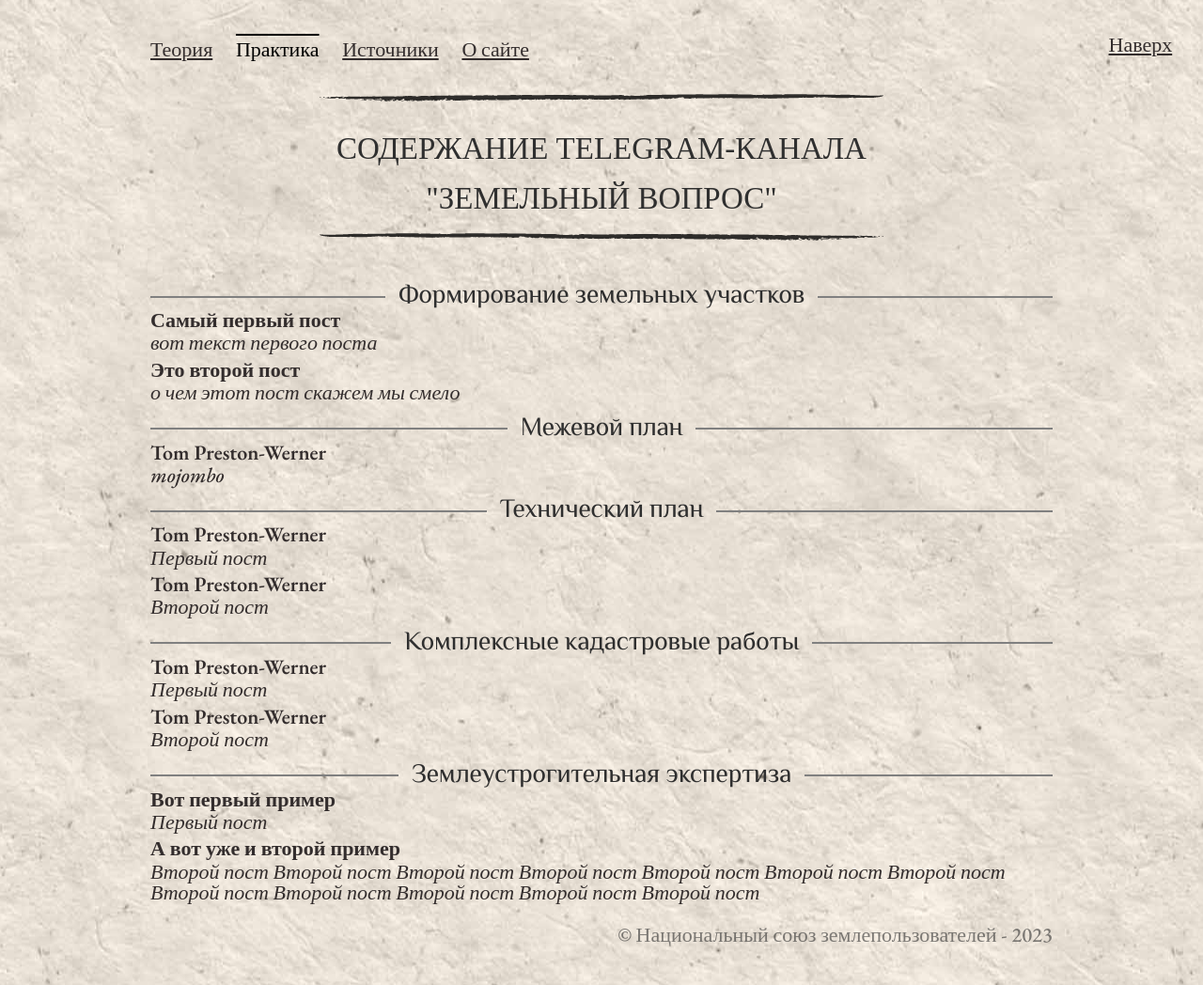
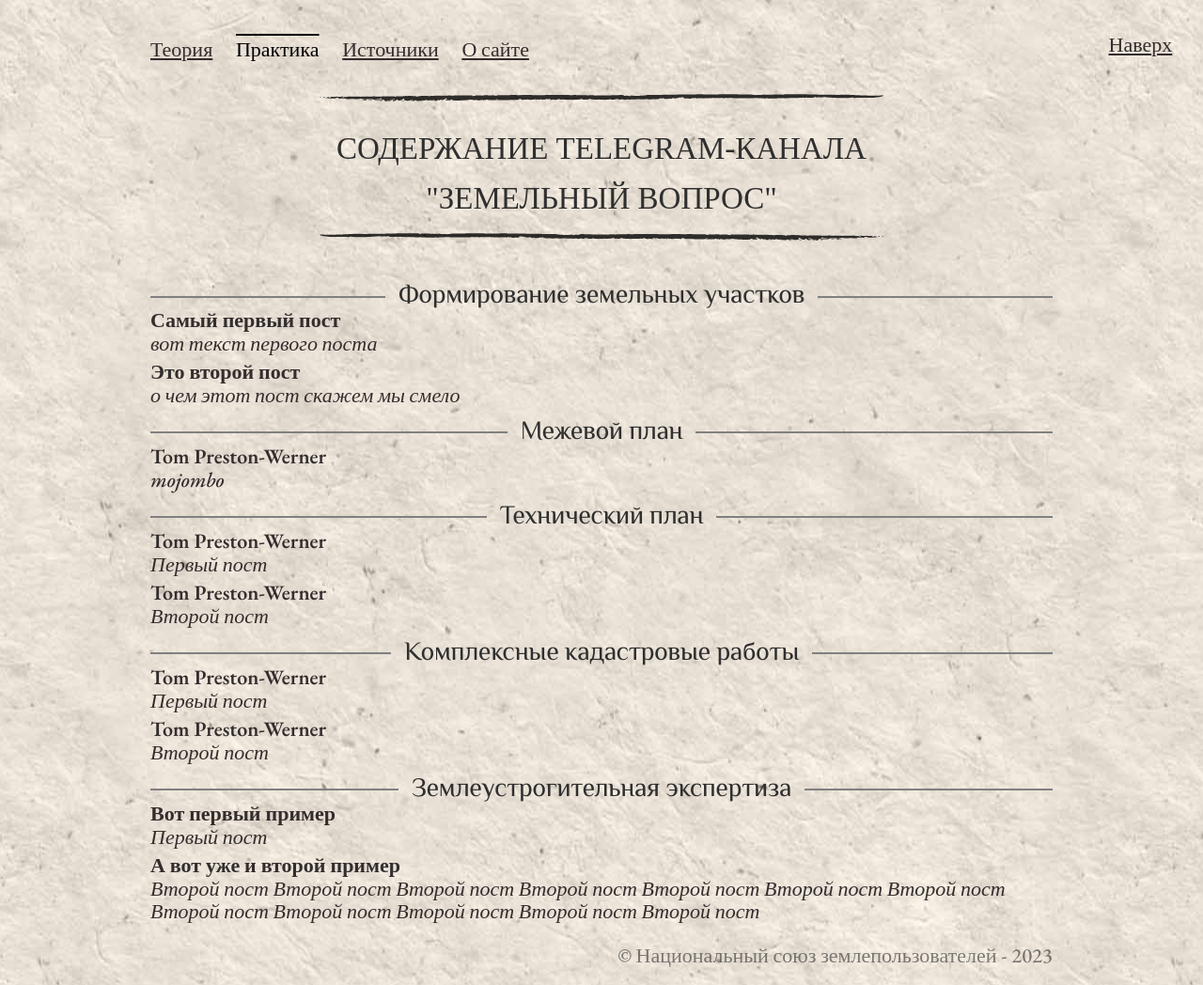
Before and after one commit to SergSi/land-use-art, a Jekyll site: the page built from pages/docs.md, in a window 1280 px wide. Shown: the whole page at 94% size. Built offline with Jekyll 4.4.1, drawn with Linux system fonts in a browser that asks for light colours; some web fonts are replaced.

Commit message:
Update list_posts.html

```diff
--- a/_includes/list_posts.html
+++ b/_includes/list_posts.html
@@ -7,8 +7,8 @@
 {% for point in org.posts %}
   <a href="https://t.me/c/1929818077/{{ point.link }}" target="blank" class="link">
    <p style="line-height: 1em; font-weight: 600; margin-bottom: 0.1em;">{{ point.title }} </p>
-   <div style="margin-bottom: 0.3em; line-height: 1.4em;" class="left">
-    {% if point.sum %}<p style="font-style: italic; margin-bottom: 0.3em; line-height: 1em;">{{ point.sum | truncatewords:25 }}{% else %}{{ point.content | truncatewords:25 | strip_newlines }}{% endif %}</p>
+   <div style="margin-bottom: 0.3em; line-height: 1.1em;" class="left">
+    {% if point.sum %}<p style="font-style: italic; margin-bottom: 0.3em; ">{{ point.sum | truncatewords:25 }}{% else %}{{ point.content | truncatewords:25 | strip_newlines }}{% endif %}</p>
    </div>
   </a>
 
```
